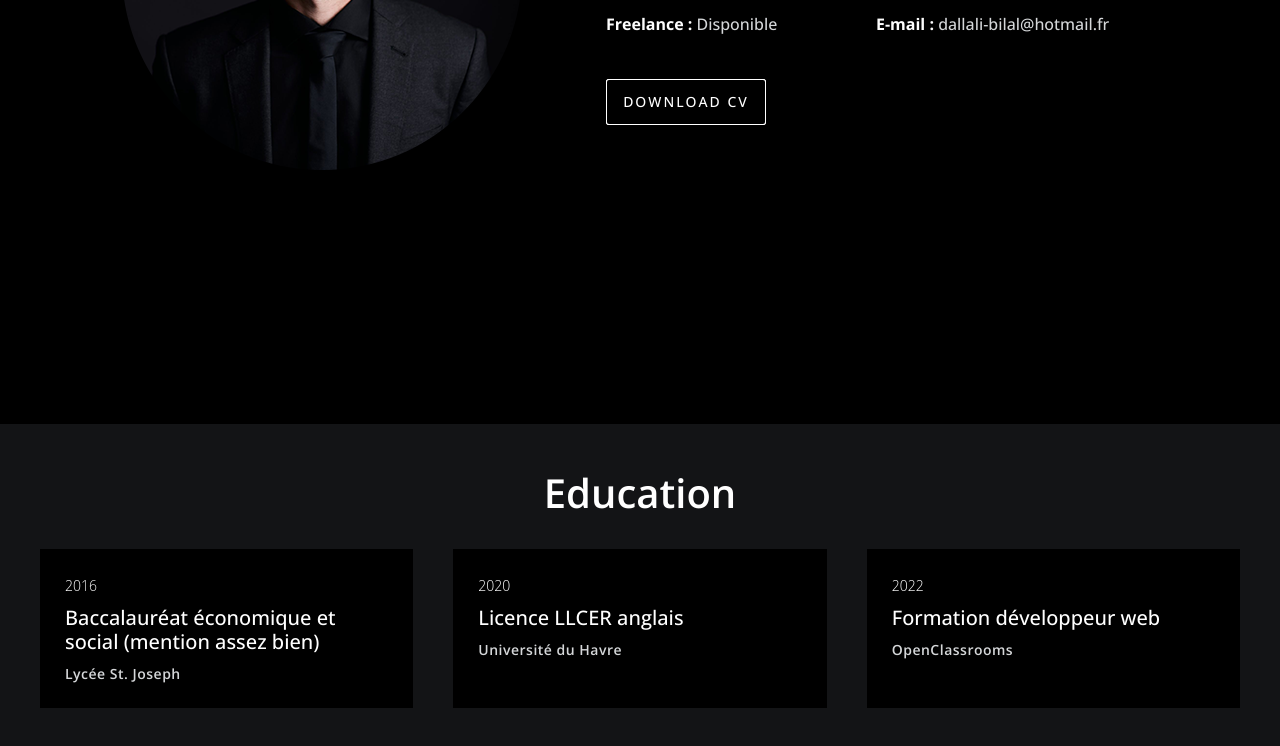
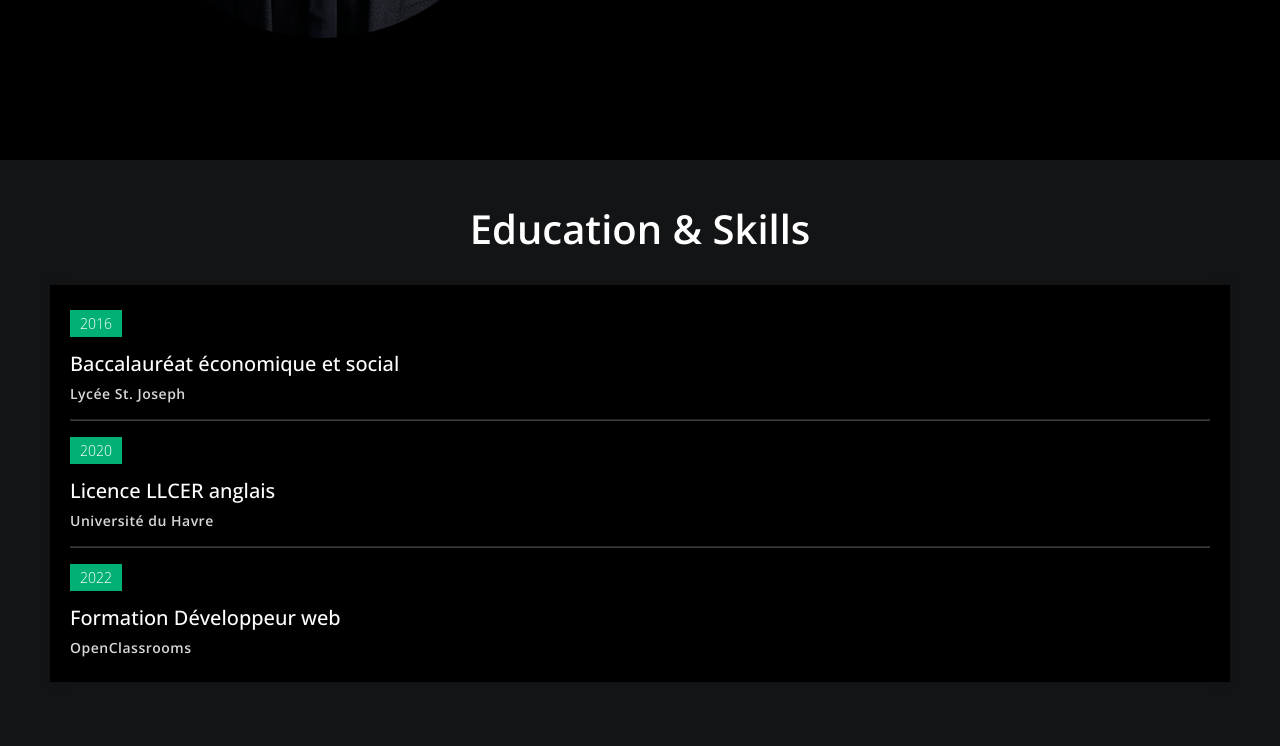
Before and after one commit to bilal-webdeveloper/portfolio, a plain HTML site: page index.html in a window 1280 px wide. Shown: the part 1015-1761 px from the top of the page. Drawn offline with nearby package versions, Linux system fonts and the light colour scheme.

Commit message:
education part redefined

```diff
--- a/index.html
+++ b/index.html
@@ -86,23 +86,26 @@
     </section>
 
     <section id="education">
-        <h3>Education</h3>
-        <div class="education-parts">
-            <div class="education-part education-part-1">
+        <h3>Education & Skills</h3>
+        <div class="education-skills">
+            <div class="education-box">
+                <div class="education">
                     <p class="date">2016</p>
-                <h4>Baccalauréat économique et social (mention assez bien)</h4>
+                    <h4>Baccalauréat économique et social</h4>
                     <p class="institution">Lycée St. Joseph</p>
                 </div>
-
-            <div class="education-part">
+                <hr>
+                <div class="education">
                     <p class="date">2020</p>
                     <h4>Licence LLCER anglais</h4>
                     <p class="institution">Université du Havre</p>
                 </div>
-            <div class="education-part education-part-3">
+                <hr>
+                <div class="education">
                     <p class="date">2022</p>
-                <h4>Formation développeur web</h4>
+                    <h4>Formation Développeur web</h4>
                     <p class="institution">OpenClassrooms</p>
+                </div>
             </div>
         </div>
     </section>
--- a/style.css
+++ b/style.css
@@ -100,7 +100,7 @@ h1 {
 
 /* ABOUT ME */
 #about-me {
-    height: 113vh;
+    height: 80vh;
     overflow: hidden;
     background-color: #000;
     margin-right: auto;
@@ -197,58 +197,52 @@ h1 {
     height: 100vh;
 }
 
-#education h3
-{
+#education h3 {
     text-align: center;
     padding-top: 45px;
 }
 
-.education-parts
-{
-    display: flex;
-    justify-content: space-around;
+.education-box {
+    background-color: #000;
+    box-shadow: 0 0 10px 0 rgb(0 0 0 / 10%);
+    margin: 0;
+    padding: 25px 20px;
+    margin: auto 50px;
 }
 
-.education-part
-{
-    background-color: #000;
-    height: auto;
-    padding: 25px;
-    margin-left: 20px;
-    margin-right: 20px;
-    width: 33%;
-}
-.education-part-1
-{
-    margin-left: 40px;
+.education .date {
+    background-color: #00b074;
+    color: #fff;
+    display: inline-block;
+    font-family: Open Sans Light;
+    font-size: 14px;
+    margin: 0 auto;
+    padding: 4px 10px;
+    text-align: center;
+    vertical-align: middle;
 }
 
-.education-part-3
-{
-    margin-right: 40px;
-}
-
-h4 {
+.education h4 {
     color: #fff;
     font-size: 20px;
     margin-bottom: 10px;
-    margin-top: 10px;
+    margin-top: 15px;
     font-weight: 500;
     line-height: 1.2;
 }
 
-.date {
-    color: #fff;
-    display: inline-block;
-    font-family: "Open Sans Light";
-    margin: 0 auto;
-    font-size: 14px;
-}
-
-.institution {
+.education .institution {
     color: #d5d7d9;
     font-size: 14px;
     font-weight: 600;
     letter-spacing: 0.5px;
     margin: 0 auto;
+    line-height: 1.2;
 }
+
+.education-box hr {
+    height: 1px;
+    color: #fff;
+    margin: 1rem 0;
+    opacity: 0.25;
+}
```
Lines whose indentation alone changed are shown as unchanged.
